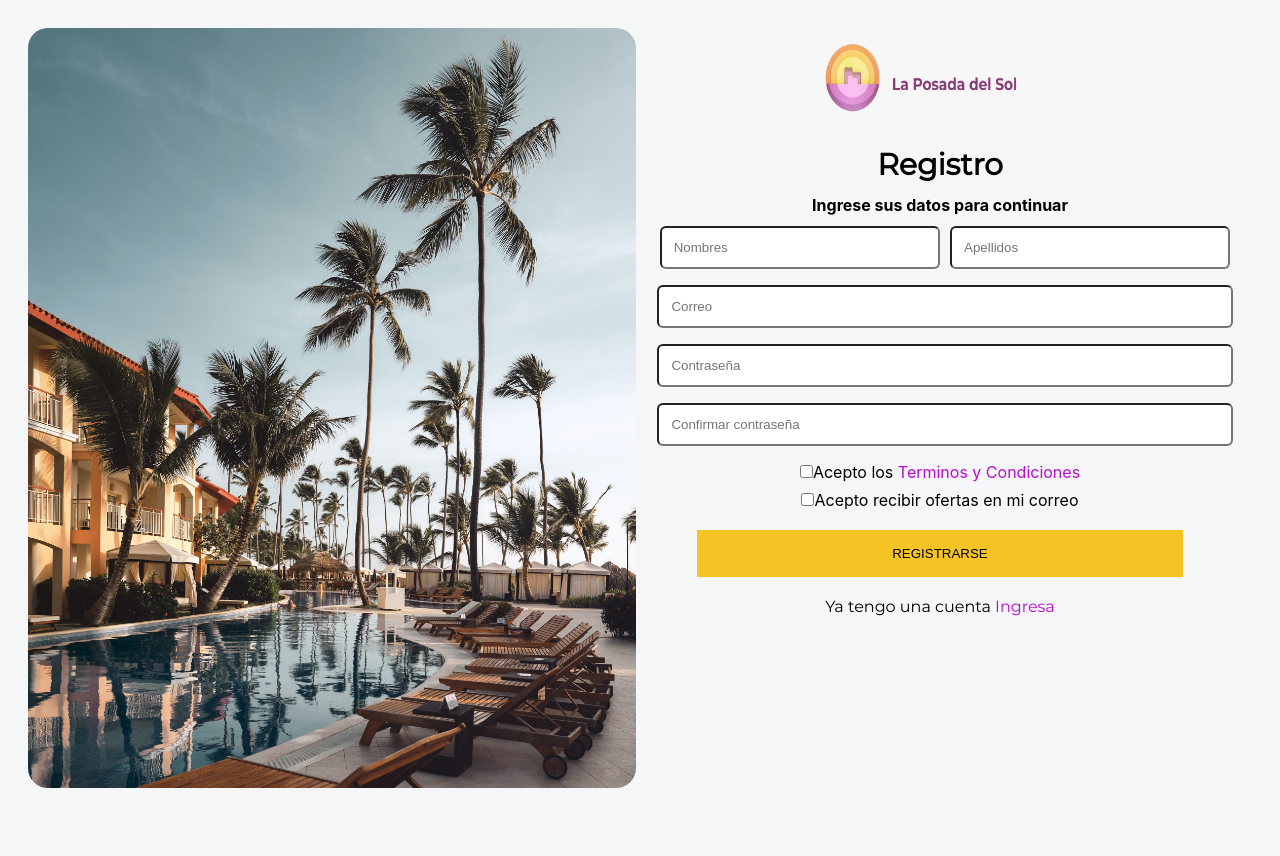
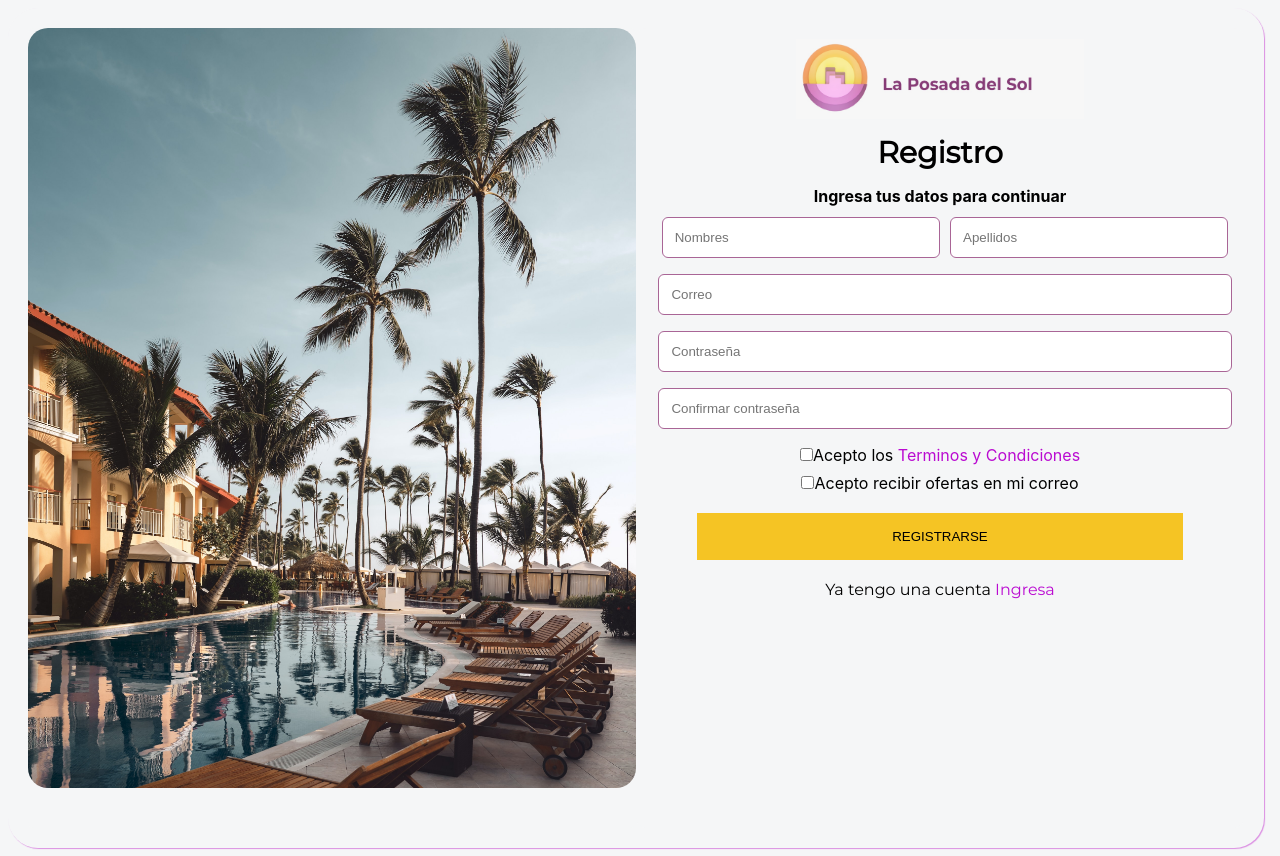
Before and after one commit to OakEsteban/PosadadelSolFRONTEND, a React (Create React App) app: page / in a window 1280 px wide. Built offline with nearby package versions, Linux system fonts and the light colour scheme.

Commit message:
Update: Cambio de estilos

```diff
--- a/src/Login/Login.js
+++ b/src/Login/Login.js
@@ -17,13 +17,13 @@ function Login() {
                 src={require('../images/logo.jpeg')} alt="" />
 
             <h3><strong> Registro </strong></h3>
-            <h4>Ingrese sus datos para continuar</h4>
+            <h4>Ingresa tus datos para continuar</h4>
 
             <input type="text" className='control2' placeholder='Nombres' />
             <input type="text" className='control2' placeholder='Apellidos' />
-            <input type="text" className='control1' placeholder='Correo' />
-            <input type="password" className='control1' placeholder='Contraseña' />
-            <input type="password" className='control1' placeholder='Confirmar contraseña' />
+            <input type="text" className='control1' placeholder='Correo' required/>
+            <input type="password" className='control1' placeholder='Contraseña' required/>
+            <input type="password" className='control1' placeholder='Confirmar contraseña' required/>
             <br />
             <input type="checkbox" name='terminos' className='check'/>
             <label htmlFor="terminos">Acepto los <a href='#'> Terminos y Condiciones</a></label>
--- a/src/style/Login.css
+++ b/src/style/Login.css
@@ -10,6 +10,8 @@
     border: none;
     text-align: center;
     background-color: #f5f6f7;
+   border-radius: 30px;
+    box-shadow: 1px 1px 1px rgb(219, 143, 226);
 
 }
 
@@ -54,23 +56,24 @@ h4{
 
 .logo{
     padding: 11px;
-    width: 15rem;
+    width: 18rem;
     height: 5rem;
+
 }
 
 .cont-formulario h3{
-    font-family: Montserrat, bold, medium;
+    font-family: 'Montserrat', bold, medium;
     font-size: 30px;
 }
 
 .cont-formulario h5{
-    font-family: Montserrat, bold, medium;
+    font-family: 'Montserrat', bold, medium;
     font-size: 12px;
 }
 
 .cont-formulario h3, h5{
-    margin: 0;
-    padding: 12px;
+
+    margin-bottom: 15px;
 }
 
 
@@ -79,6 +82,7 @@ h4{
     margin-bottom: 16px;
     margin-left: 10px;
     border-radius: 6px;
+    border: 1px solid #a96596;
 
 }
 .control1{
@@ -107,6 +111,17 @@ h4{
     border: none;
     background-color: #f5c424;
     margin-top: 12px;
+    cursor: pointer;
+}
+
+
+.boton:hover, .boton:focus {
+  color: #020202;
+  outline: 0;
+}
+
+.boton:hover {
+  box-shadow: 0 0 10px 0 #f5c424 inset, 0 0 10px 4px #f5c424;
 }
 
 .cont-formulario a{
@@ -115,6 +130,6 @@ h4{
 }
 
 .inicio{
-    font-family: Montserrat, bold, medium;
+    font-family: 'Montserrat', bold, medium;
     margin-top: 20px;
 }
```
